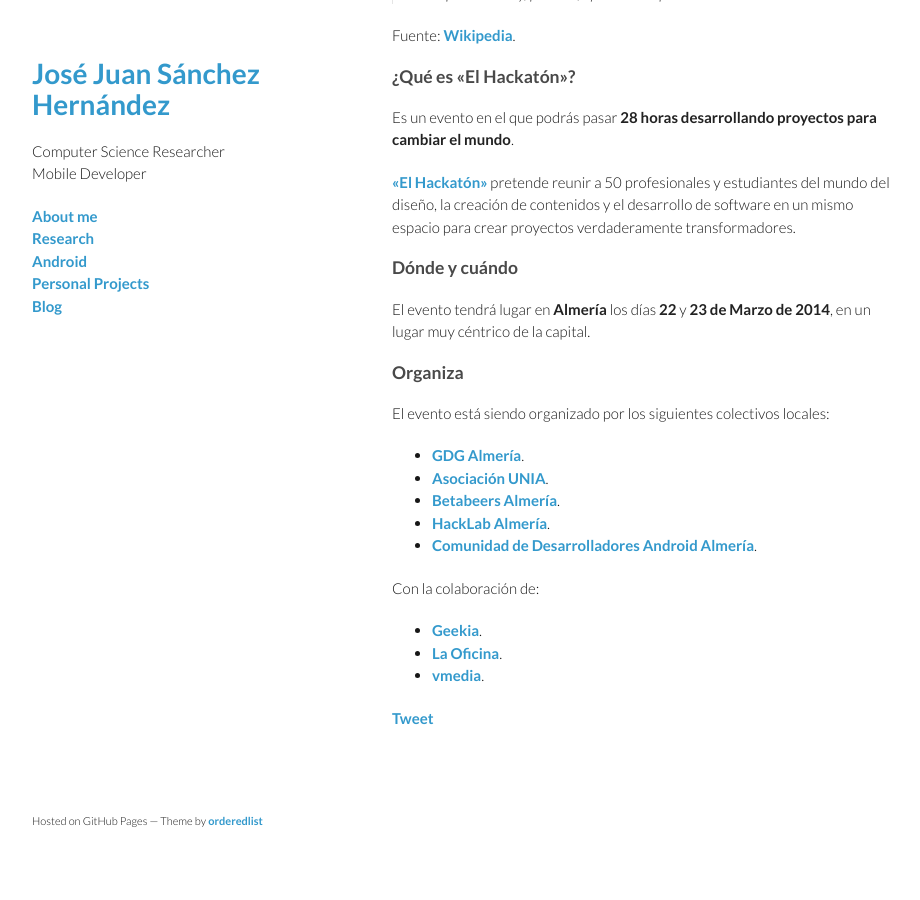
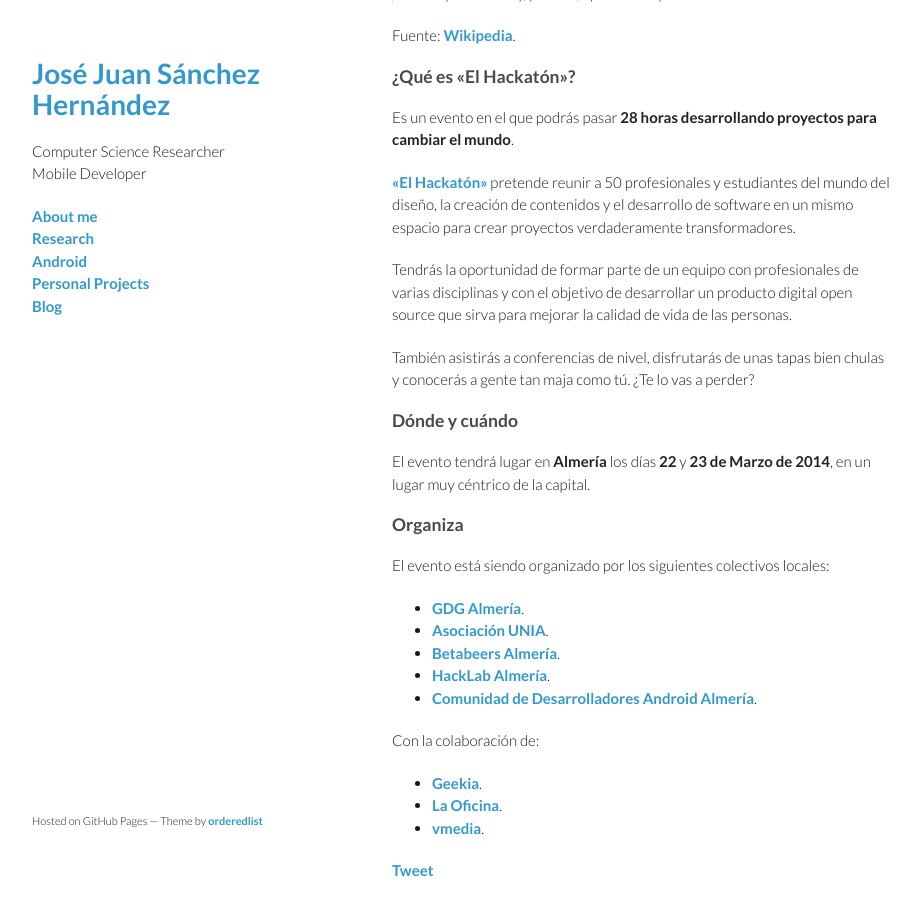
Before and after one commit to josejuansanchez/josejuansanchez.github.io, a Jekyll site: the page built from _posts/2014-02-18-el-hackaton.md, in a window 1280 px wide and 900 px high, scrolled down 508 px. Shown: the whole window, without its empty margins (178-1098 px from the left). Built offline with Jekyll 4.4.1, drawn with Linux system fonts in a browser that asks for light colours; comment, search, counter and statistics services are not loaded.

Commit message:
Update 2014-02-18-el-hackaton.md

```diff
--- a/_posts/2014-02-18-el-hackaton.md
+++ b/_posts/2014-02-18-el-hackaton.md
@@ -21,6 +21,10 @@ Es un evento en el que podrás pasar **28 horas desarrollando proyectos para cam
 
 [&laquo;El Hackatón&raquo;](http://elhackaton.com) pretende reunir a 50 profesionales y estudiantes del mundo del diseño, la creación de contenidos y el desarrollo de software en un mismo espacio para crear proyectos verdaderamente transformadores.
 
+Tendrás la oportunidad de formar parte de un equipo con profesionales de varias disciplinas y con el objetivo de desarrollar un producto digital open source que sirva para mejorar la calidad de vida de las personas.
+
+También asistirás a conferencias de nivel, disfrutarás de unas tapas bien chulas y conocerás a gente tan maja como tú. ¿Te lo vas a perder?
+
 ### Dónde y cuándo
 
 El evento tendrá lugar en **Almería** los días **22** y **23 de Marzo de 2014**, en un lugar muy céntrico de la capital.
```
